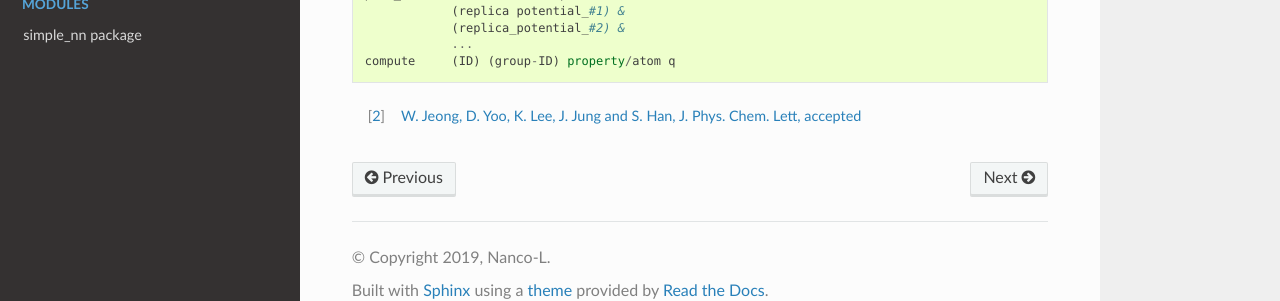
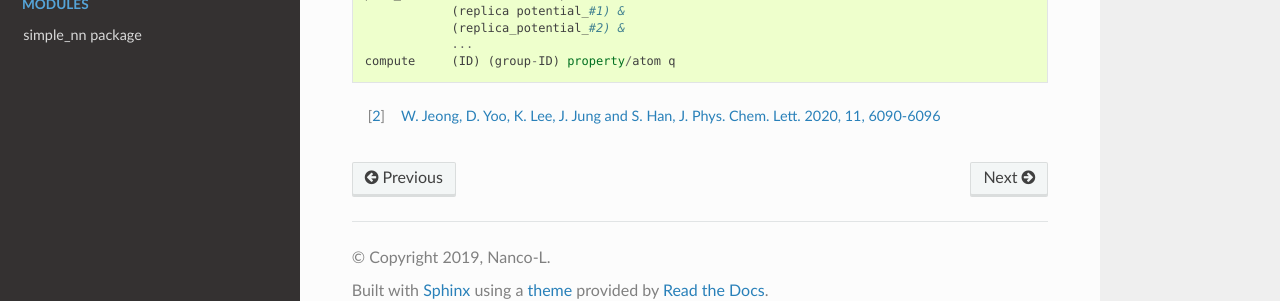
Before and after one commit to MDIL-SNU/SIMPLE-NN, a Sphinx documentation site: the page built from docs/examples/examples.rst, in a window 1280 px wide and 900 px high, scrolled down 6697 px. Shown: the part 573-874 px from the top of the window. Built offline with Sphinx 7.4.7 and the Read the Docs theme 2.0.0, drawn with Linux system fonts in a browser that asks for light colours.

Commit message:
citation

```diff
--- a/docs/Version history.rst
+++ b/docs/Version history.rst
@@ -5,7 +5,7 @@ Version history
 
 v20.2
 --------
-- Replica ensemble: you can estimate the standard deviation of atomic energy to detect the atom out of training set. Please read the (paper)
+- Replica ensemble: you can estimate the standard deviation of atomic energy to detect the atom out of training set.
 - Bug fix: LAMMPS atom type matching error, memory allocation
 
 v20.1
--- a/docs/examples/examples.rst
+++ b/docs/examples/examples.rst
@@ -385,6 +385,6 @@ Prepare your data file as charge format and please modify your LAMMPS input as b
                 ...
     compute     (ID) (group-ID) property/atom q
 
-.. [#f2] `W. Jeong, D. Yoo, K. Lee, J. Jung and S. Han, J. Phys. Chem. Lett, accepted`_
+.. [#f2] `W. Jeong, D. Yoo, K. Lee, J. Jung and S. Han, J. Phys. Chem. Lett. 2020, 11, 6090-6096`_
 
-.. _W. Jeong, D. Yoo, K. Lee, J. Jung and S. Han, J. Phys. Chem. Lett, accepted: https://pubs.acs.org/doi/abs/10.1021/acs.jpcc.8b08063
+.. _W. Jeong, D. Yoo, K. Lee, J. Jung and S. Han, J. Phys. Chem. Lett. 2020, 11, 6090-6096: https://pubs.acs.org/doi/10.1021/acs.jpclett.0c01614
```
